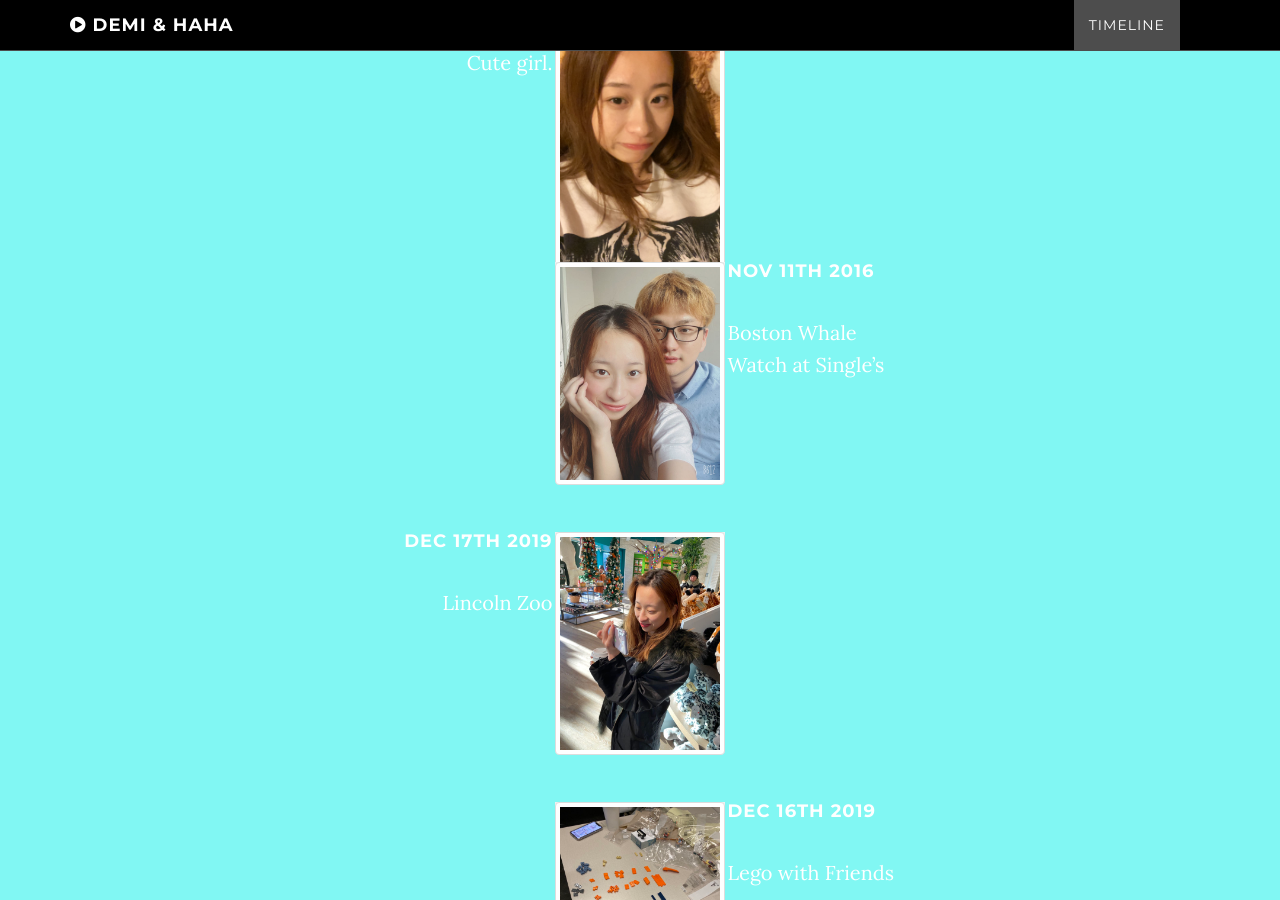
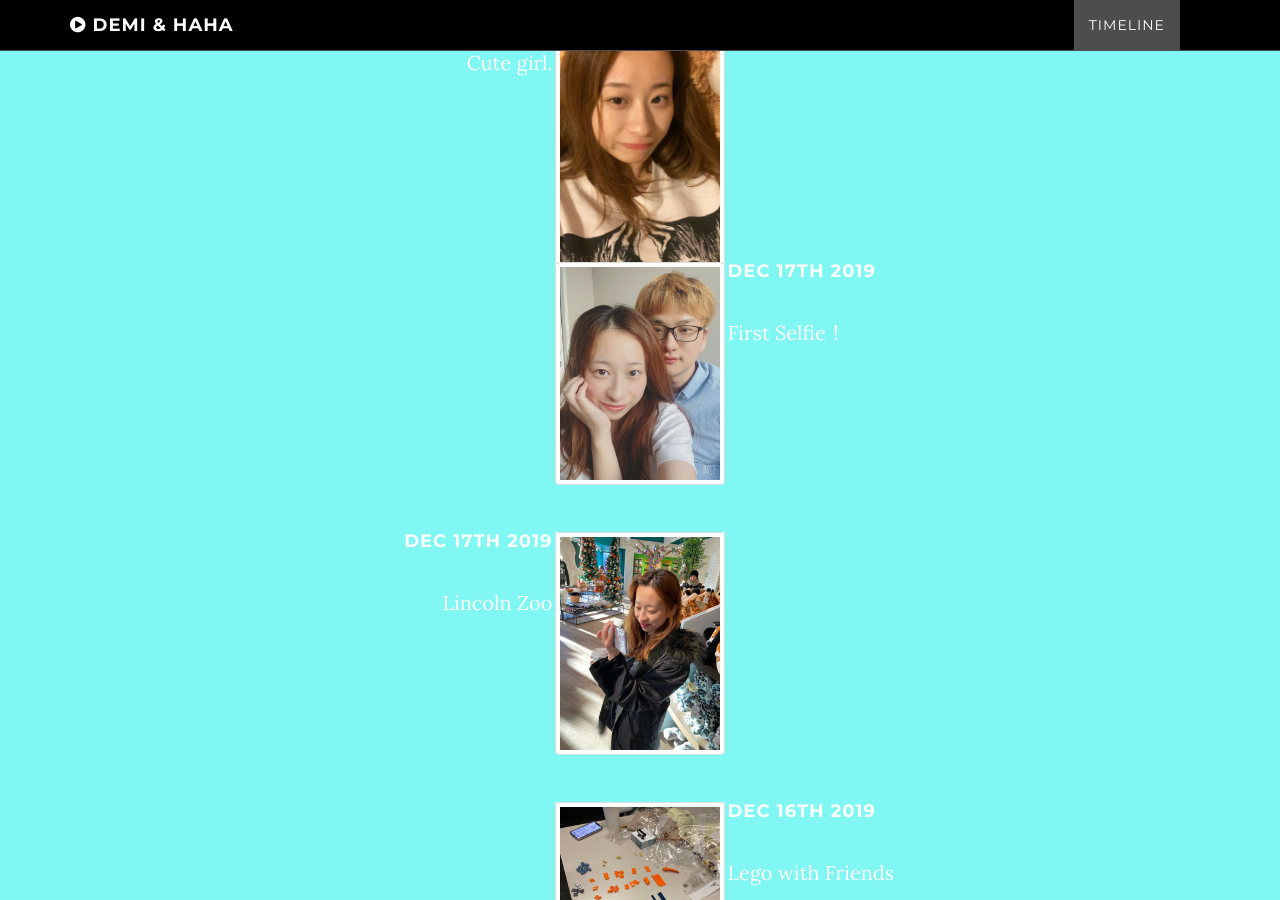
Before and after one commit to lovedemi/lovedemi.github.io, a Jekyll site: the page built from index.html, in a window 1280 px wide and 900 px high, scrolled down 1285 px. Built offline with Jekyll 4.4.1, drawn with Linux system fonts in a browser that asks for light colours; comment, search, counter and statistics services are not loaded.

Commit message:
Update 2013-01-01-job01.markdown

```diff
--- a/_posts/2013-01-01-job01.markdown
+++ b/_posts/2013-01-01-job01.markdown
@@ -1,7 +1,7 @@
 ---
 layout: null
-title: Nov 11th 2016
+title: Dec 17th 2019
 subtitle:
 image: "img/timeline/3.jpg"
 ---
-Boston Whale Watch at Single's
+First Selfie！
```
